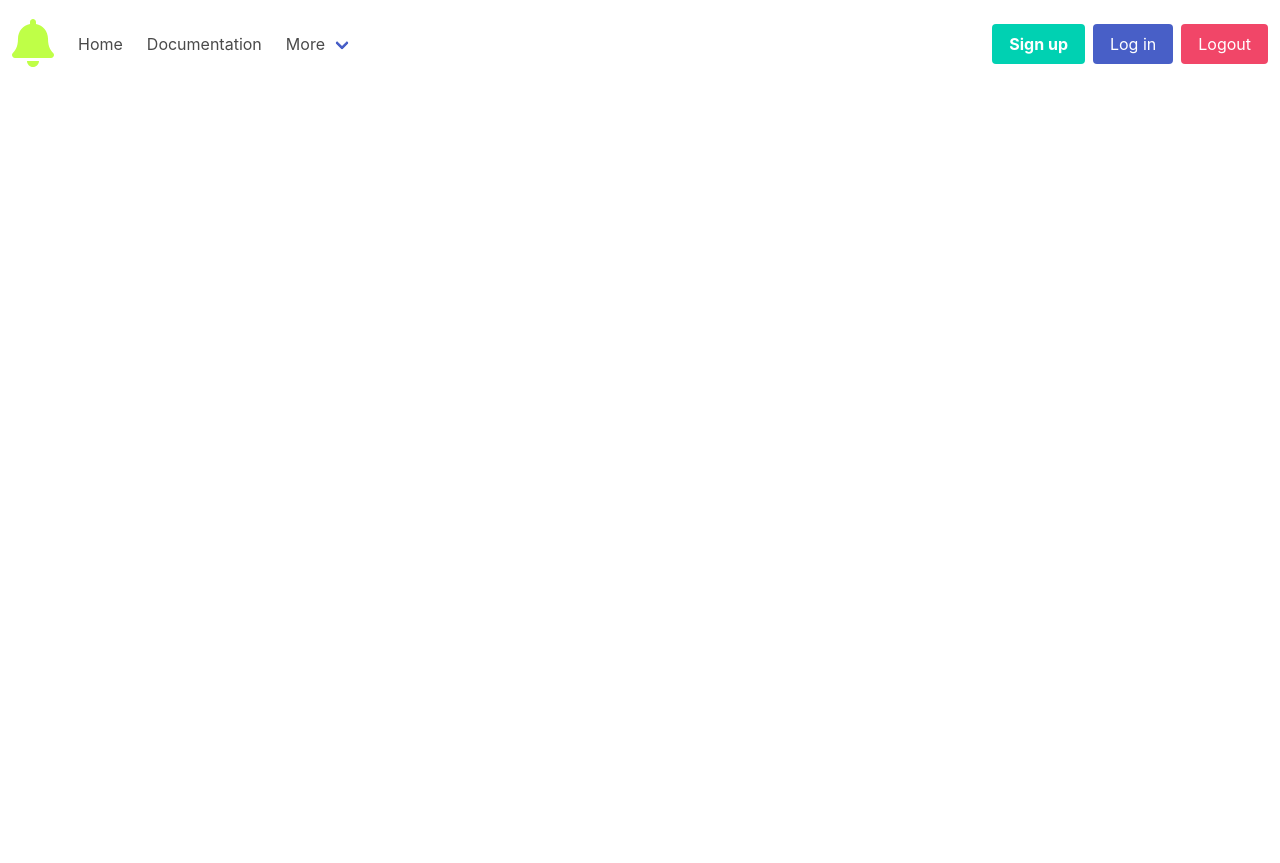
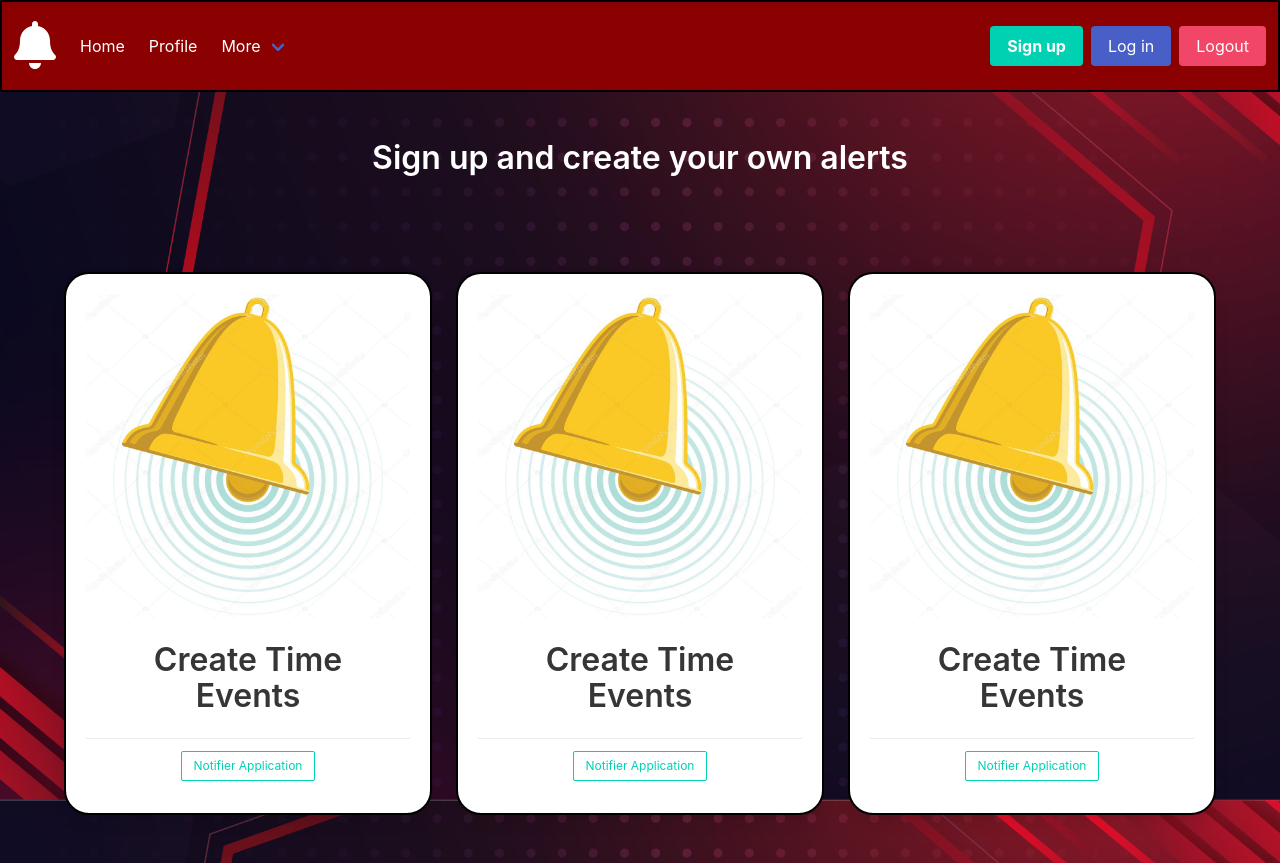
Before and after one commit to frasql/flask_notifications, a Flask app: page / in a window 1280 px wide. Before the commit the page ends 67 px from the top, so only its background shows below. Run offline with Flask 2, Linux system fonts and the light colour scheme; some libraries are stand-ins or nearby versions.

Commit message:
Implementing Frontend

```diff
--- a/static/css/base.css
+++ b/static/css/base.css
@@ -1,10 +1,29 @@
-html, body {
-    height: 100%;
-    width: 100%;
-    padding: 0;
+html{
+    background: url(../images/landing_bg.jpg) no-repeat center center fixed;
+    -webkit-background-size: cover;
+    -moz-background-size: cover;
+    -o-background-size: cover;
+    background-size: cover;
+    }
+
+
+.navbar {
+    background-color:#8B0000;
+    border: 2px solid black;
 }
 
 .nav-icon {
     font-size: 3em;
-    color: rgb(191, 255, 71);
+    color: white
 }
+
+.nav-item-text {
+    color: white;
+}
+
+#flash_messages {
+    width: 100%;
+    display: flex;
+    justify-content: center;
+    border: 1px solid grey;
+}
--- a/static/css/landing_page.css
+++ b/static/css/landing_page.css
@@ -0,0 +1,26 @@
+.card-equal-height {
+    display: flex;
+    flex-direction: column;
+    height: 100%;
+    border-radius: 25px;
+    border: 2px solid black;
+    padding: 20px;
+    position: relative;
+    top: 0;
+    transition: top ease 0.5s;
+}
+
+.card-equal-height:hover {
+    top: -10px;
+}
+
+.card-equal-height
+.card-footer {
+    margin-top: auto;
+    height: 100%;
+}
+
+.card-equal-height
+.card-content {
+    flex-grow:1;
+}
--- a/static/js/base.js
+++ b/static/js/base.js
@@ -1,3 +1,4 @@
+/*
 // mobile menu
 const burgerIcon = document.querySelector('#burger');
 const navbarMenu = document.querySelector('#nav-links');
@@ -28,3 +29,10 @@ tabs.forEach((tab) => {
 
     })
 })
+*/
+close_flash = document.querySelector("#close_flash");
+if (close_flash) {
+    close_flash.addEventListener("click", () => {
+        close_flash.parentElement.remove()
+    })
+}
--- a/templates/landing_page.html
+++ b/templates/landing_page.html
@@ -1,4 +1,3 @@
-
 <!DOCTYPE html>
 <html lang="en">
 <head>
@@ -8,6 +7,8 @@
     <link rel="stylesheet" href="https://cdnjs.cloudflare.com/ajax/libs/bulma/0.6.2/css/bulma.min.css">
     <script defer src="https://use.fontawesome.com/releases/v5.0.7/js/all.js"></script>
     <link rel="stylesheet" href="{{ url_for('static', filename='css/base.css') }}">
+    <link rel="stylesheet" href="{{ url_for('static', filename='css/landing_page.css') }}">
+
 </head>
 <body>
     <header>
@@ -28,19 +29,19 @@
           <div id="navbarBasicExample" class="navbar-menu">
             <div class="navbar-start">
               <a class="navbar-item" href="{{ url_for('main_root.landing_page') }}">
-                Home
+                <span class="nav-item-text">Home</span>
               </a>
 
-              <a class="navbar-item">
-                Documentation
+              <a class="navbar-item" href="{{ url_for('users.homepage') }}">
+                <span class="nav-item-text">Profile</span>
               </a>
 
               <div class="navbar-item has-dropdown is-hoverable">
                 <a class="navbar-link">
-                  More
+                  <span class="nav-item-text">More</span>
                 </a>
 
-                <div class="navbar-dropdown">
+                <div class="navbar-dropdown has-text-white" style="color: white;" >
                   <a class="navbar-item">
                     About
                   </a>
@@ -75,7 +76,83 @@
             </div>
           </div>
         </nav>
-      </header>
+        {% if get_flashed_messages() %}
+        <div class="container" style="width:100%;" id="flash_messages">
+          {% for category, message in get_flashed_messages(with_categories=True) %}
+            <div class="alert-{{category}} flash-container">Message: {{ message }}</div>
+            <a class="close" id="close_flash">×</a>
+          {% endfor %}
+          </div>
+        {% else %}
+        {% endif %}
 
-    {% block content %} {% endblock content %}
+    </header>
+
+    <section class="section">
+      <div class="container" style="display: flex; justify-content: center;">
+        <h2 class="title has-text-white">Sign up and create your own alerts</h2>
+      </div>
+    </section>
+
+    <section class="section">
+      <div class="container">
+        <div class="columns">
+          <div class="column is-4-desktop">
+            <div class="card card-equal-height" >
+              <div class="card-image">
+                <figure class="image is-square">
+                  <img src="{{ url_for('static', filename='images/bell_notify.jpg') }}" alt="Loading...">
+                </figure>
+              </div>
+              <div class="card-content">
+                <p class="title has-text-centered">Create Time Events</p>
+              </div>
+              <div class="card-footer">
+                <p class="card-footer-item">
+                  <button class="button is-outlined is-primary is-pulled-right is-small"> Notifier Application </button>
+                </p>
+              </div>
+            </div>
+          </div>
+          <div class="column is-4-desktop">
+            <div class="card card-equal-height" >
+              <div class="card-image">
+                <figure class="image is-square">
+                  <img src="{{ url_for('static', filename='images/bell_notify.jpg') }}" alt="Loading...">
+                </figure>
+              </div>
+              <div class="card-content">
+                <p class="title has-text-centered">Create Time Events</p>
+              </div>
+              <div class="card-footer">
+                <p class="card-footer-item">
+                  <button class="button is-outlined is-primary is-pulled-right is-small"> Notifier Application </button>
+                </p>
+              </div>
+            </div>
+          </div>
+          <div class="column is-4-desktop">
+            <div class="card card-equal-height" >
+              <div class="card-image">
+                <figure class="image is-square">
+                  <img src="{{ url_for('static', filename='images/bell_notify.jpg') }}" alt="Loading...">
+                </figure>
+              </div>
+              <div class="card-content">
+                <p class="title has-text-centered">Create Time Events</p>
+              </div>
+              <div class="card-footer">
+                <p class="card-footer-item">
+                  <button class="button is-outlined is-primary is-pulled-right is-small"> Notifier Application </button>
+                </p>
+              </div>
+            </div>
+          </div>
+        </div>
+      </div>
+    </section>
+
+    <script src="{{ url_for('static', filename='js/base.js') }}"></script>
+
 </body>
+</html>
--- a/templates/users/register.html
+++ b/templates/users/register.html
@@ -32,7 +32,6 @@
           </a>
 
           <a class="navbar-item">
-            Documentation
           </a>
 
           <div class="navbar-item has-dropdown is-hoverable">
@@ -72,6 +71,11 @@
         </div>
       </div>
     </nav>
+    <div class="container" style="width:100%;">
+      {% for category, message in get_flashed_messages(with_categories=True) %}
+        <div class="alert-{{category}} flash-container">Message: {{ message }}</div>
+      {% endfor %}
+      </div>
   </header>
 
     <section class="section">
```
Also changed, not shown: templates/alerts/edit_alert.html (+8 -4 lines), templates/alerts/index.html (+3 -5 lines), templates/alerts/new_alert.html (+10 -6 lines), templates/users/homepage.html (+7 -8 lines), templates/users/login.html (+7 -2 lines), static/images/bell_notify.jpg (added), static/images/landing_bg.jpg (added).
